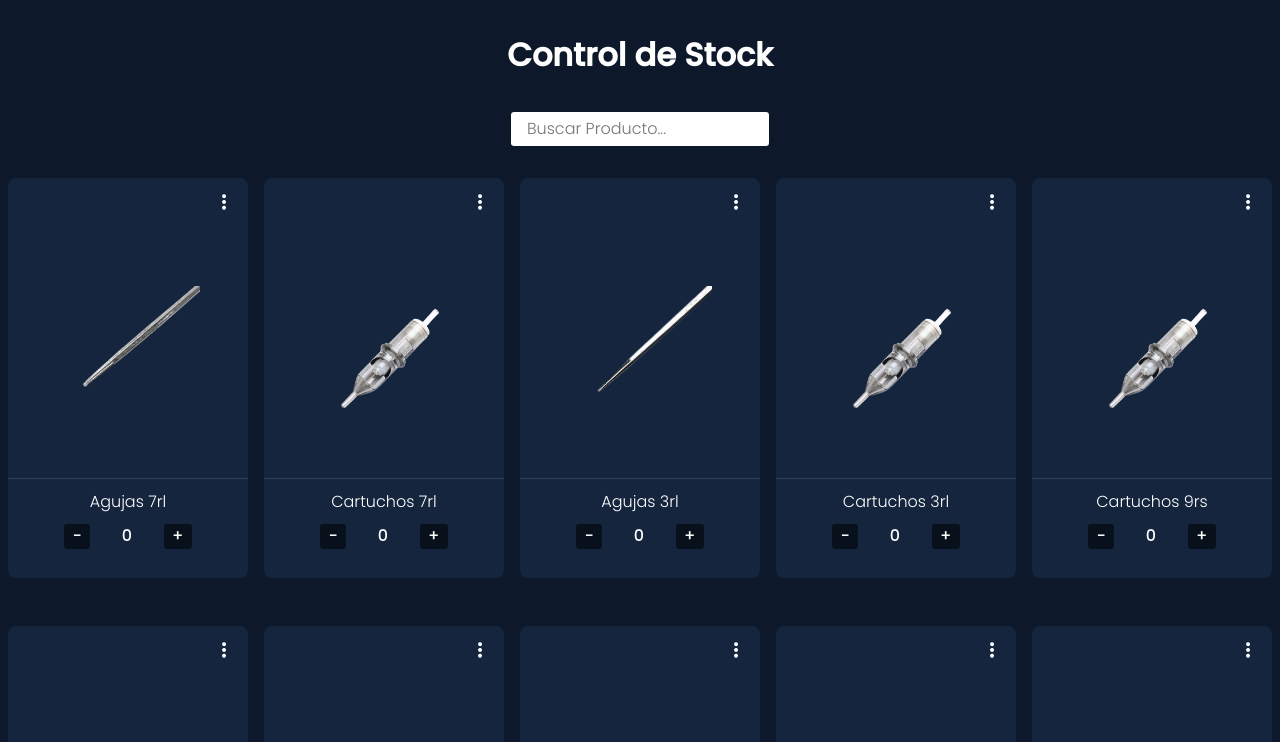
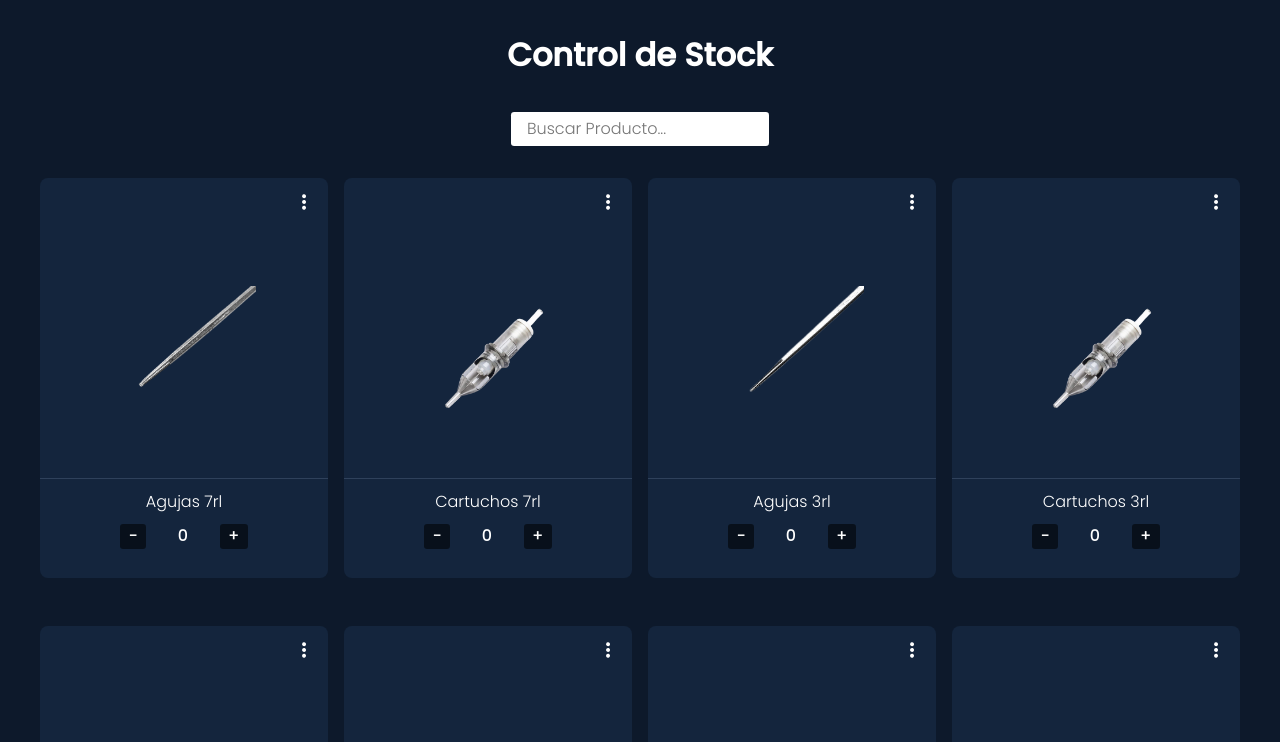
Before and after one commit to JoseAlvarezMartinez/stock-app, a React (Create React App) app: page / in a window 1280 px wide. Shown: the top 742 px of the page. Built offline with nearby package versions, Linux system fonts and the light colour scheme.

Commit message:
-- Card Style --

```diff
--- a/src/components/Card.module.css
+++ b/src/components/Card.module.css
@@ -1,10 +1,11 @@
 .card {
-  width: 15rem;
+  width: 18rem;
   height: 25rem;
   background-color: hsl(216, 50%, 16%);
   border-radius: 0.5rem;
   margin: 1rem 0;
 }
+
 .cardContainer {
   display: flex;
   flex-direction: column;
```
